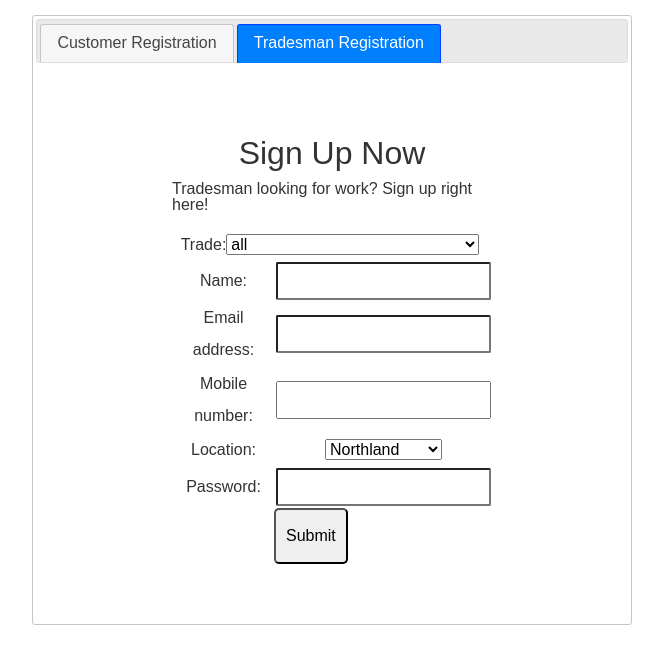
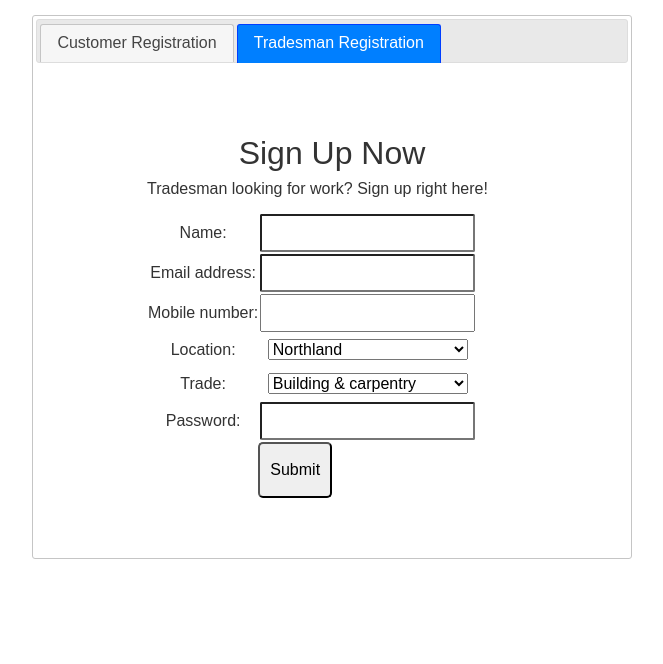
Before and after one commit to calgot30/COMP606A2, a PHP site: page /titlepage.php in a window 1280 px wide, after a click on "Tradesman Registration". Shown: the top 664 px of the page, without its empty margins (308-971 px from the left). Run offline with PHP 8.4, Linux system fonts and the light colour scheme; data comes from the database, SQL or seed files in the repository; some libraries are stand-ins or nearby versions.

Commit message:
fixed the function, added a reference to where we got it from, and fixed the form attributes to it lines up nicely

```diff
--- a/style.css
+++ b/style.css
@@ -221,7 +221,7 @@ textarea {
   margin: auto;
   padding: 40px;
   margin-top: 15px;
-  width: 400px;
+  width: 450px;
   line-height: 200%;
   text-align: center;
 }
@@ -282,18 +282,7 @@ label{
     box-sizing: border-box;
 }
 
-/*
-.bkContainer{
-	padding: 12px;
-	position:absolute;
-	left:30%;
-	right:30%;
-	top:12%;
-	border:2px solid white;
-	border-collapse:collapse;
-	background:grey;
-}
-*/
+
 
 /* styling of booking form container */
 .bookingFormContainer {
@@ -344,3 +333,7 @@ label{
 .mapWrapper {
   margin-left: 15%;
 }
+
+select {
+    width: 200px;;
+}
--- a/titlepage.php
+++ b/titlepage.php
@@ -135,8 +135,11 @@
 
                 <tr>
 
+
+
                     <?php
 
+                        //used this code to create an sql form dump in case the list gets updated in the future https://www.e-education.psu.edu/geog863_gmaps/db_p9.html
                                 $user = "guest";
                                 $password = "";
                                 $database = "safetrade";
@@ -147,21 +150,20 @@
 
                                 $sql = "SELECT trade_name FROM trade GROUP BY trade_name;";
 
+                                //uses a for loop to dump out the data
                                 $result = mysqli_query($mysqli,$sql);
-                                if ($result != 0) {
-                                    echo '<label>Trade:';
-                                    echo '<select name="Trade">';
-                                    echo '<option value="">all</option>';
-
+                                if ($result != null) {
+                                    echo '<td>Trade:</td>';
+                                    echo '<td><select name="Trade">';
                                     $num_results = mysqli_num_rows($result);
                                     for ($i=0;$i<$num_results;$i++) {
                                         $row = mysqli_fetch_array($result);
                                         $name = $row['trade_name'];
                                         echo '<option value="' .$name. '">' .$name. '</option>';
                                     }
+                                    echo '</td>';
+                                    echo '</select>';
 
-                                    echo '</select>';
-                                    echo '</label>';
                                 }
 
                                 mysqli_close($mysqli);
```
